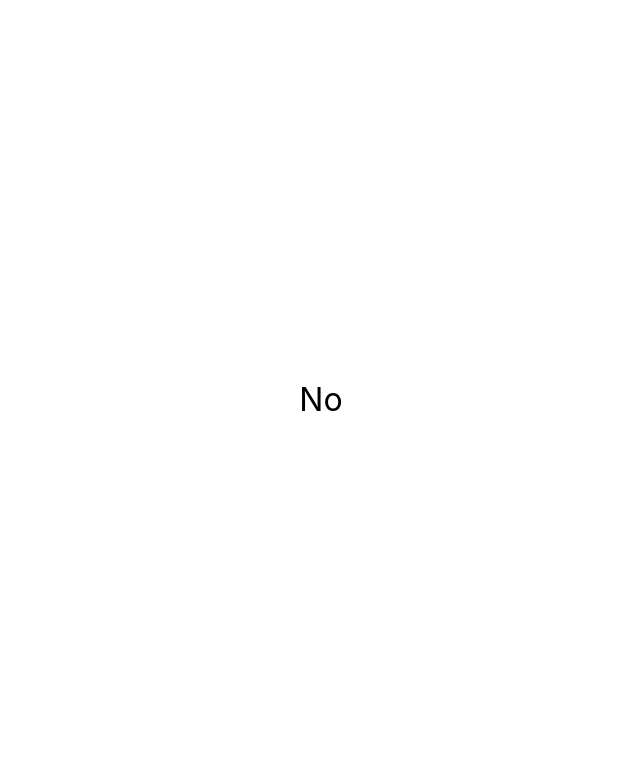
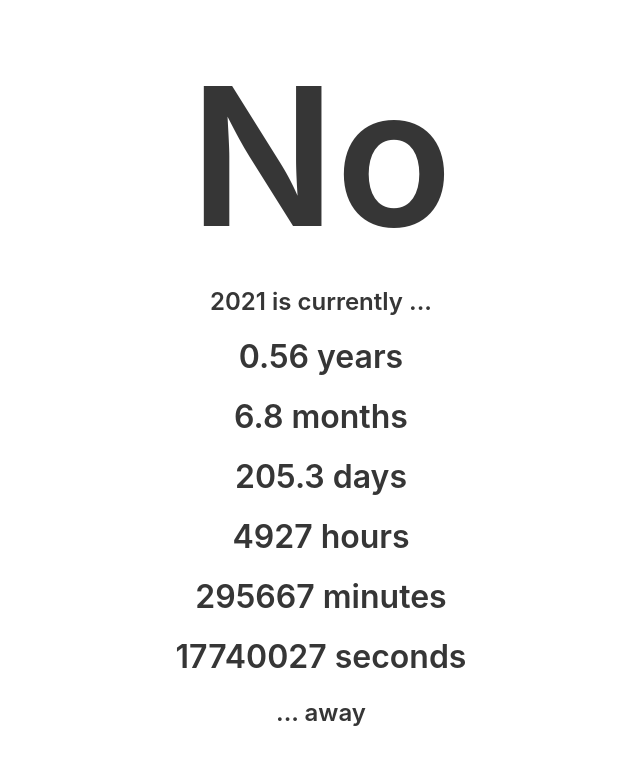
Before and after one commit to JamesDearlove/Is2021Here, a plain HTML site: page index.html in a window 1280 px wide. Shown: the whole page, without its empty margins (319-959 px from the left). Drawn offline with nearby package versions, Linux system fonts and the light colour scheme.

Commit message:
A better "simple" website

```diff
--- a/index.html
+++ b/index.html
@@ -6,10 +6,37 @@
     <title>Is 2021 Here Yet?</title>
     <meta name="author" content="James Dearlove">
     <link rel="stylesheet" href="style.css">
+    <meta name="viewport" content="width=device-width, initial-scale=1">
+    <link rel="stylesheet" href="https://cdn.jsdelivr.net/npm/bulma@0.9.0/css/bulma.min.css">
 </head>
 
 <body>
-    <div class="container">
-        <h1>No</h1>
-    </div>
+    <section class="hero">
+        <div class="hero-body">
+            <div class="container has-text-centered">
+                <h1 class="title exlarg" id="statetext">No</h1>
+                <div id="countdown">
+                    <h3 class="title is-size-4" >2021 is currently ...</h3>
+                    <h3 class="title is-size-3" id="yearstext">0.5 Years</h3>
+                    <h3 class="title is-size-3" id="monthstext">5.6 Months</h3>
+                    <h3 class="title is-size-3" id="daystext">180 Days</h3>
+                    <h3 class="title is-size-3" id="hourstext">4320 Hours</32>
+                    <h3 class="title is-size-3" id="minutestext">259200 Minutes</h3>
+                    <h3 class="title is-size-3" id="secondstext">15552000 Seconds</h3>
+                    <p class="title is-size-4">... away</p>
+                </div>
+            </div>
+        </div>
+    </section>
+    <!-- <footer class="footer">
+        <div class="content has-text-centered">
+            <p>
+                A small project by <a href="https://github.com/JamesDearlove">James Dearlove</a>.
+                Want to add something?
+                <a href="https://github.com/JamesDearlove/Is2021Here">Check out the repo</a>
+            </p>
+        </div>
+    </footer> -->
+
+    <script type="text/javascript" src="script.js"></script>
 </body>
--- /dev/null
+++ b/script.js
@@ -0,0 +1,31 @@
+var functionRepeater;
+
+function updateTimes() {
+    var currentTime, targetTime, difference;
+    currentTime = new Date();
+    targetTime = new Date("Jan 1 2021 00:00:00");
+    difference = targetTime - currentTime;
+
+    if (difference < 0) {
+        document.getElementById("statetext").innerHTML = "Yes!"
+        document.getElementById("countdown").remove()
+    } else {
+        var seconds = Math.round(difference / 1000)
+        var minutes = Math.floor(seconds / (60));
+        var hours = Math.floor(seconds / (3600));
+        var days = seconds / (24 * 3600);
+        var months = days / 30.4;
+        var years = days / 365;
+
+        document.getElementById("secondstext").innerHTML = seconds + " seconds";
+        document.getElementById("minutestext").innerHTML = minutes + " minutes";
+        document.getElementById("hourstext").innerHTML = hours + " hours";
+        document.getElementById("daystext").innerHTML = days.toFixed(1) + " days";
+        document.getElementById("monthstext").innerHTML = months.toFixed(1) + " months";
+        document.getElementById("yearstext").innerHTML = years.toFixed(2) + " years";
+    }
+
+    functionRepeater = setTimeout(updateTimes, 100);
+}
+
+updateTimes();
--- a/style.css
+++ b/style.css
@@ -1,12 +1,3 @@
-h1 {
-    text-align: center;
-    font-family: -apple-system, BlinkMacSystemFont, "Segoe UI", Roboto, "Helvetica Neue", Arial, "Noto Sans", sans-serif, "Apple Color Emoji", "Segoe UI Emoji", "Segoe UI Symbol", "Noto Color Emoji";
-    font-weight: 400;
+.exlarg {
+    font-size: 12rem !important;
 }
-
-.container {
-    position: fixed;
-    top: 50%;
-    left: 50%;
-    transform: translate(-50%, -50%);
-}
```
Also changed, not shown: 1 other file.
